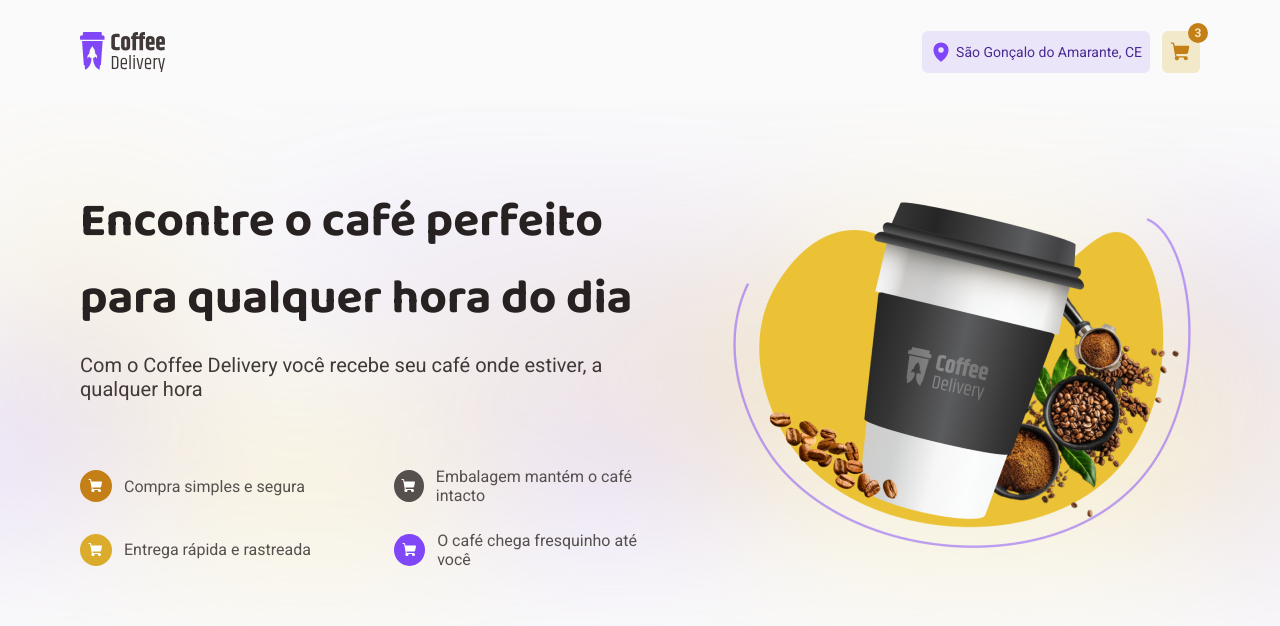
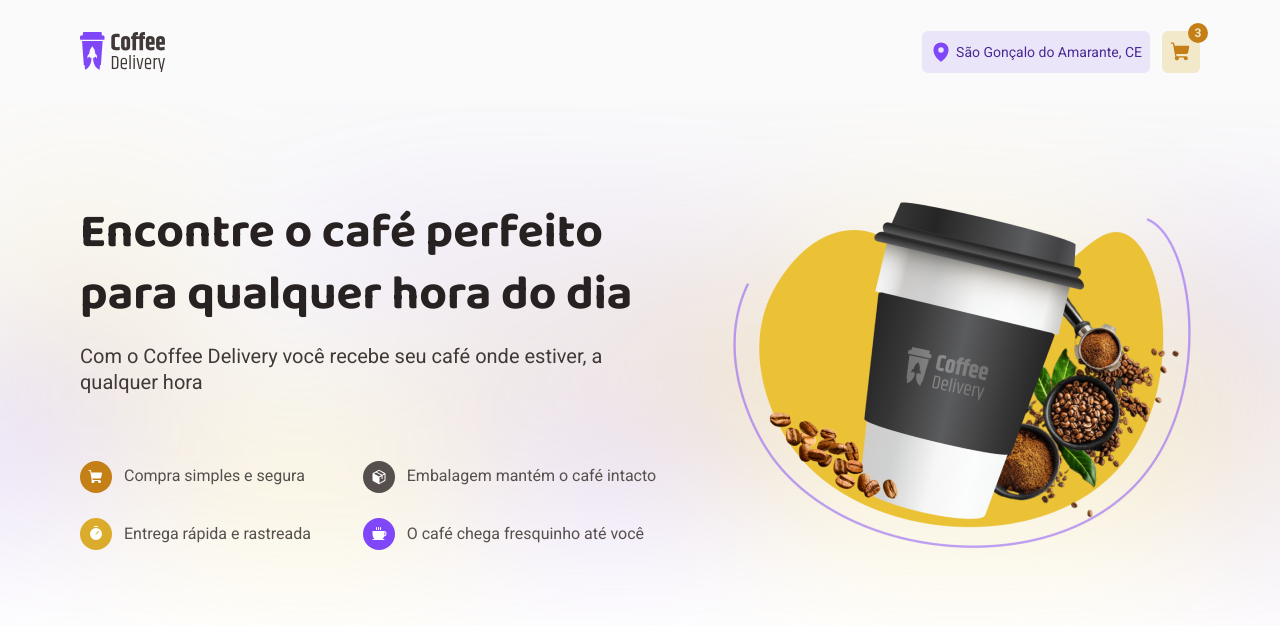
Before and after one commit to DanielFariias/coffee-delivery, a React (Vite) app: page / in a window 1280 px wide. Shown: the top 626 px of the page. Built offline with nearby package versions, Linux system fonts and the light colour scheme.

Commit message:
refactor: :art: melhorando o uso dos highlights cards

```diff
--- a/package.json
+++ b/package.json
@@ -11,6 +11,7 @@
   },
   "dependencies": {
     "phosphor-react": "^1.4.1",
+    "polished": "^4.2.2",
     "react": "^18.2.0",
     "react-dom": "^18.2.0",
     "react-router-dom": "^6.14.2",
--- /dev/null
+++ b/src/pages/home/components/highlights/index.tsx
@@ -0,0 +1,45 @@
+import { Coffee, Package, ShoppingCart, Timer } from 'phosphor-react'
+
+import * as S from './styles'
+
+export function Highlights() {
+  return (
+    <S.HighlightList>
+      {highlightsList.map((highlight) => (
+        <li key={highlight.id}>
+          <S.HighlightIcon bgColor={highlight.bgColor}>
+            {highlight.icon}
+          </S.HighlightIcon>
+          <span>{highlight.text}</span>
+        </li>
+      ))}
+    </S.HighlightList>
+  )
+}
+
+const highlightsList = [
+  {
+    id: 1,
+    icon: <ShoppingCart size={16} weight="fill" />,
+    text: 'Compra simples e segura',
+    bgColor: 'product-yellow-dark',
+  },
+  {
+    id: 2,
+    icon: <Package size={16} weight="fill" />,
+    text: 'Embalagem mantém o café intacto',
+    bgColor: 'base-text',
+  },
+  {
+    id: 3,
+    icon: <Timer size={16} weight="fill" />,
+    text: 'Entrega rápida e rastreada',
+    bgColor: 'product-yellow',
+  },
+  {
+    id: 4,
+    icon: <Coffee size={16} weight="fill" />,
+    text: 'O café chega fresquinho até você',
+    bgColor: 'product-purple',
+  },
+] as const
--- /dev/null
+++ b/src/pages/home/components/highlights/styles.ts
@@ -0,0 +1,46 @@
+import { styled } from 'styled-components'
+
+export const HighlightList = styled.ul`
+  margin-top: 4.125rem;
+
+  display: grid;
+  grid-template-columns: repeat(2, auto);
+  gap: 1.6rem 2.5rem;
+
+  li {
+    display: flex;
+    align-items: center;
+    gap: 0.75rem;
+
+    span {
+      font-size: ${({ theme }) => theme.textSizes['text-regular-m']};
+      font-family: ${({ theme }) => theme.fonts.regular};
+      color: ${({ theme }) => theme.colors['base-text']};
+      line-height: 130%;
+    }
+  }
+`
+
+type IHighlightIconColors =
+  | 'product-yellow-dark'
+  | 'base-text'
+  | 'product-yellow'
+  | 'product-purple'
+
+interface IHighlightIconProps {
+  bgColor: IHighlightIconColors
+}
+
+export const HighlightIcon = styled.div<IHighlightIconProps>`
+  height: 2rem;
+  width: 2rem;
+  min-width: 2rem;
+  min-height: 2rem;
+  background-color: ${({ theme, bgColor }) => theme.colors[bgColor]};
+
+  display: flex;
+  align-items: center;
+  justify-content: center;
+  color: ${({ theme }) => theme.colors['base-white']};
+  border-radius: 50%;
+`
--- a/src/pages/home/components/intro/index.tsx
+++ b/src/pages/home/components/intro/index.tsx
@@ -1,6 +1,6 @@
 import * as S from './styles'
 import introBanner from '../../../../assets/images/intro-banner.png'
-import { ShoppingCart } from 'phosphor-react'
+import { Highlights } from '../highlights'
 
 export function Intro() {
   return (
@@ -14,50 +14,8 @@ export function Intro() {
           </p>
           <Highlights />
         </S.DescriptionSection>
-        <img src={introBanner} alt="" />
+        <img src={introBanner} alt="Imagem de um copo de café" />
       </S.Content>
     </S.Container>
   )
 }
-
-const highlightsList = [
-  {
-    id: 1,
-    icon: <ShoppingCart size={16} weight="fill" />,
-    text: 'Compra simples e segura',
-    bgColor: 'product-yellow-dark',
-  },
-  {
-    id: 2,
-    icon: <ShoppingCart size={16} weight="fill" />,
-    text: 'Embalagem mantém o café intacto',
-    bgColor: 'base-text',
-  },
-  {
-    id: 1,
-    icon: <ShoppingCart size={16} weight="fill" />,
-    text: 'Entrega rápida e rastreada',
-    bgColor: 'product-yellow',
-  },
-  {
-    id: 1,
-    icon: <ShoppingCart size={16} weight="fill" />,
-    text: 'O café chega fresquinho até você',
-    bgColor: 'product-purple',
-  },
-] as const
-
-function Highlights() {
-  return (
-    <S.HighlightList>
-      {highlightsList.map((highlight) => (
-        <li key={highlight.id}>
-          <S.HighlightIcon bgColor={highlight.bgColor}>
-            {highlight.icon}
-          </S.HighlightIcon>
-          <span>{highlight.text}</span>
-        </li>
-      ))}
-    </S.HighlightList>
-  )
-}
--- a/src/pages/home/components/intro/styles.ts
+++ b/src/pages/home/components/intro/styles.ts
@@ -1,15 +1,19 @@
 import { styled } from 'styled-components'
 
 import introBackground from '../../../../assets/introBackgroud.svg'
+import { rgba } from 'polished'
 
 export const Container = styled.div`
   width: 100%;
   height: 34rem;
-  background: ${() => `url(${introBackground})`};
+  background: ${({ theme }) => `url(${introBackground}) no-repeat center,
+      linear-gradient(
+        0deg,
+        ${theme.colors['base-white']} 0%,
+        ${rgba(theme.colors['base-background'], 0.2)} 50%,
+        ${theme.colors['base-background']} 100%
+      )`};
   background-size: cover;
-  background-position: center;
-  background-repeat: no-repeat;
-  background-color: ${({ theme }) => theme.colors['base-background']};
 `
 export const Content = styled.div`
   display: flex;
@@ -31,6 +35,7 @@ export const DescriptionSection = styled.section`
     font-size: ${({ theme }) => theme.textSizes['title-xl']};
     font-family: ${({ theme }) => theme.fonts.title};
     color: ${({ theme }) => theme.colors['base-title']};
+    line-height: 130%;
   }
 
   & > p {
@@ -39,48 +44,6 @@ export const DescriptionSection = styled.section`
     font-size: ${({ theme }) => theme.textSizes['text-regular-l']};
     font-family: ${({ theme }) => theme.fonts.regular};
     color: ${({ theme }) => theme.colors['base-subtitle']};
+    line-height: 130%;
   }
 `
-
-export const HighlightList = styled.ul`
-  margin-top: 4.125rem;
-
-  display: grid;
-  grid-template-columns: repeat(2, 1fr);
-  gap: 1.6rem 2.5rem;
-
-  li {
-    display: flex;
-    align-items: center;
-    gap: 0.75rem;
-    flex-wrap: nowrap;
-
-    span {
-      font-size: ${({ theme }) => theme.textSizes['text-regular-m']};
-      font-family: ${({ theme }) => theme.fonts.regular};
-      color: ${({ theme }) => theme.colors['base-text']};
-    }
-  }
-`
-
-type IHighlightIconColors =
-  | 'product-yellow-dark'
-  | 'base-text'
-  | 'product-yellow'
-  | 'product-purple'
-
-interface IHighlightIconProps {
-  bgColor: IHighlightIconColors
-}
-
-export const HighlightIcon = styled.div<IHighlightIconProps>`
-  height: 2rem;
-  width: 2rem;
-  background-color: ${({ theme, bgColor }) => theme.colors[bgColor]};
-
-  display: flex;
-  align-items: center;
-  justify-content: center;
-  color: ${({ theme }) => theme.colors['base-white']};
-  border-radius: 50%;
-`
```
Also changed, not shown: 1 other file (tests, documents, lock files or other folders).
